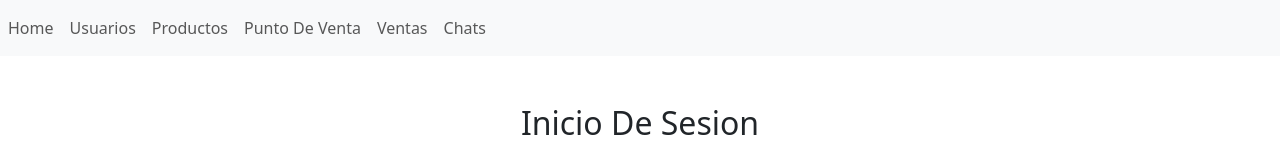
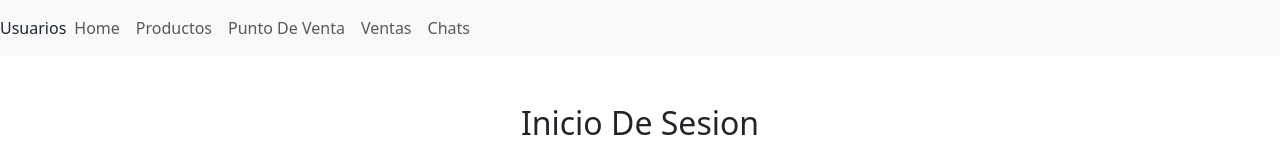
Before and after one commit to Dario-Dzul789/FrontendAngular, an Angular app: page / in a window 1280 px wide. Shown: the top 160 px of the page. Built offline with nearby package versions, Linux system fonts and the light colour scheme.

Commit message:
commit11

```diff
--- a/src/app/app.component.html
+++ b/src/app/app.component.html
@@ -1,13 +1,13 @@
 <!-- A grey horizontal navbar that becomes vertical on small screens -->
 <nav class="navbar navbar-expand-sm bg-light">
-
+  <a class="nav-link" routerLink="/usuarios">Usuarios</a>
     <!-- Links -->
     <ul class="navbar-nav">
       <li class="nav-item">
         <a class="nav-link" href="">Home</a>
       </li>
       <li class="nav-item">
-        <a class="nav-link" routerLink="/usuarios">Usuarios</a>
+
       </li>
       <li class="nav-item">
         <a class="nav-link" href="/productos">Productos</a>
```
